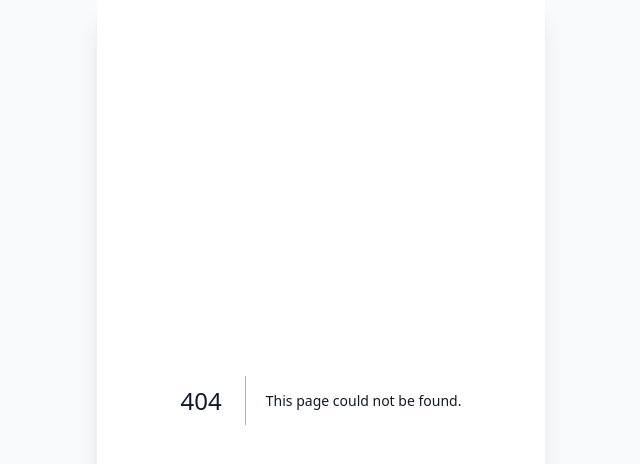
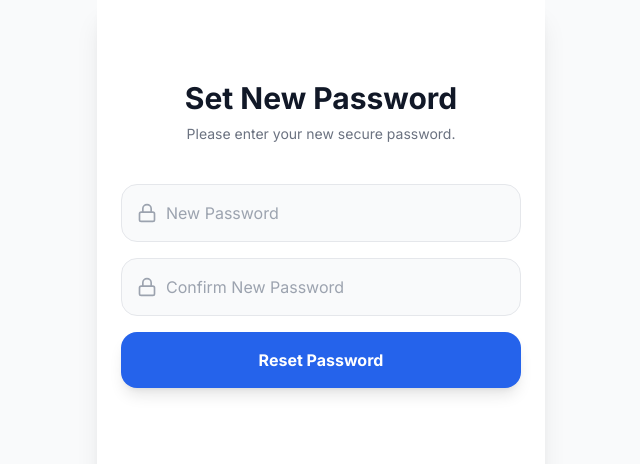
Before and after one commit to rajd1005/zerodha-frontend, a Next.js app: page /resetpassword/1 in a window 1280 px wide. Before the commit this address had no page. Shown: the top 464 px of the page, without its empty margins (319-959 px from the left). Built offline with nearby package versions, Linux system fonts and the light colour scheme.

Commit message:
Create page.js

```diff
--- /dev/null
+++ b/app/resetpassword/[token]/page.js
@@ -0,0 +1,90 @@
+"use client";
+
+import { useState } from 'react';
+import axios from 'axios';
+import { useParams } from 'next/navigation';
+import { Lock, CheckCircle, ArrowRight } from 'lucide-react';
+import Link from 'next/link';
+
+export default function ResetPasswordPage() {
+  const { token } = useParams();
+  const [password, setPassword] = useState('');
+  const [confirmPassword, setConfirmPassword] = useState('');
+  const [error, setError] = useState('');
+  const [success, setSuccess] = useState(false);
+  const [loading, setLoading] = useState(false);
+
+  const API_URL = process.env.NEXT_PUBLIC_API_URL || 'http://localhost:8080/api';
+
+  const handleReset = async (e) => {
+    e.preventDefault();
+    if (password !== confirmPassword) return setError("Passwords do not match");
+
+    setLoading(true);
+    setError('');
+
+    try {
+      await axios.put(`${API_URL}/auth/resetpassword/${token}`, { password });
+      setSuccess(true);
+    } catch (err) {
+      setError(err.response?.data?.error || 'Link expired or invalid.');
+    } finally {
+      setLoading(false);
+    }
+  };
+
+  return (
+    <div className="flex flex-col h-screen px-6 pt-20">
+      <div className="mb-10 text-center">
+        <h1 className="text-3xl font-bold text-gray-900">Set New Password</h1>
+        <p className="text-gray-500 mt-2 text-sm">Please enter your new secure password.</p>
+      </div>
+
+      {success ? (
+        <div className="text-center">
+          <CheckCircle className="w-16 h-16 text-green-500 mx-auto mb-4" />
+          <p className="text-green-600 font-bold text-lg">Password Updated!</p>
+          <Link href="/" className="mt-8 bg-gray-900 text-white py-4 px-8 rounded-2xl inline-flex items-center gap-2 font-bold active:scale-95 transition">
+            Go to Login <ArrowRight className="w-5 h-5"/>
+          </Link>
+        </div>
+      ) : (
+        <form onSubmit={handleReset} className="flex flex-col gap-4">
+          {error && <div className="bg-red-50 text-red-600 p-3 rounded-xl text-sm text-center border border-red-100">{error}</div>}
+
+          <div className="relative">
+            <Lock className="absolute left-4 top-1/2 -translate-y-1/2 h-5 w-5 text-gray-400" />
+            <input
+              type="password"
+              required
+              value={password}
+              onChange={(e) => setPassword(e.target.value)}
+              className="w-full pl-11 pr-4 py-4 bg-gray-50 border border-gray-200 rounded-2xl focus:ring-2 focus:ring-blue-600 outline-none"
+              placeholder="New Password"
+            />
+          </div>
+
+          <div className="relative">
+            <Lock className="absolute left-4 top-1/2 -translate-y-1/2 h-5 w-5 text-gray-400" />
+            <input
+              type="password"
+              required
+              value={confirmPassword}
+              onChange={(e) => setConfirmPassword(e.target.value)}
+              className="w-full pl-11 pr-4 py-4 bg-gray-50 border border-gray-200 rounded-2xl focus:ring-2 focus:ring-blue-600 outline-none"
+              placeholder="Confirm New Password"
+            />
+          </div>
+
+          <button
+            type="submit"
+            disabled={loading}
+            className="w-full bg-blue-600 text-white font-bold py-4 rounded-2xl shadow-lg active:scale-95 transition flex justify-center items-center"
+          >
+            {loading ? <div className="w-6 h-6 border-2 border-white border-t-transparent rounded-full animate-spin"></div> : "Reset Password"}
+          </button>
+        </form>
+      )}
+    </div>
+  );
+}
```
